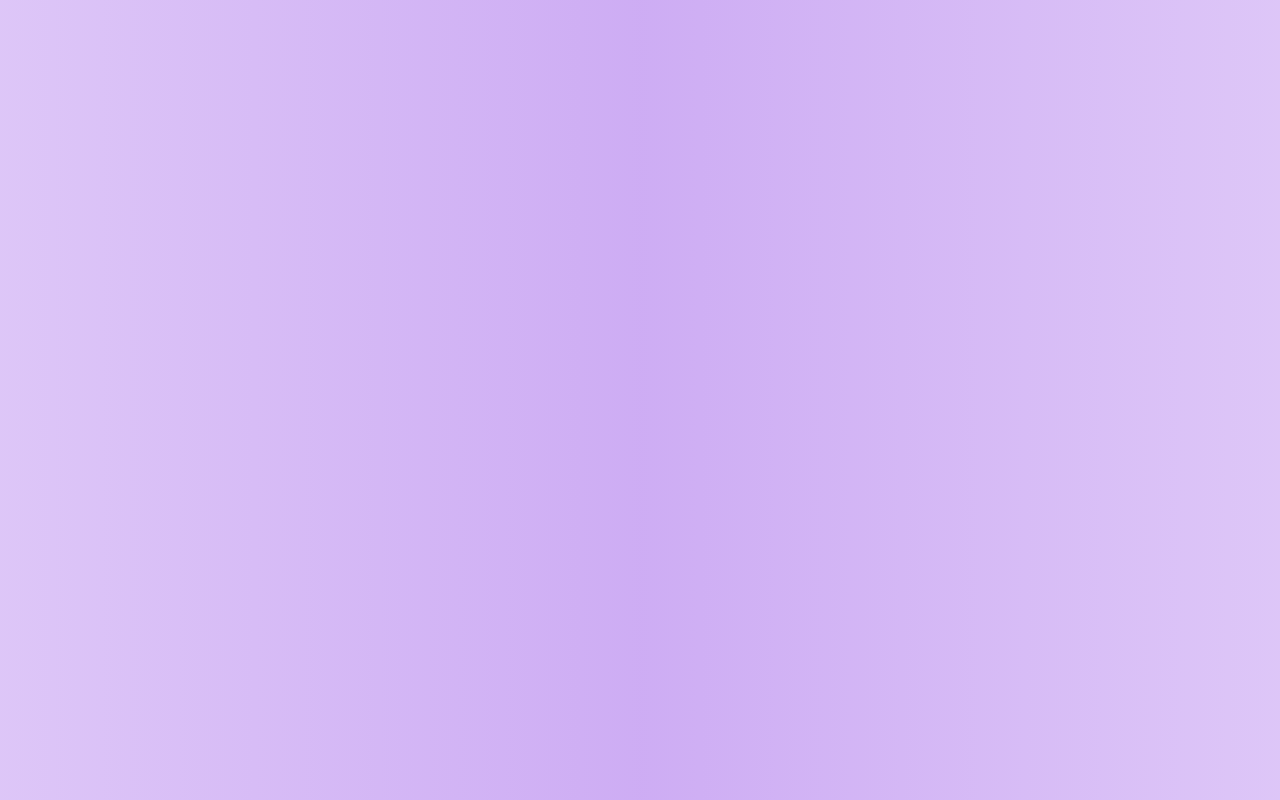
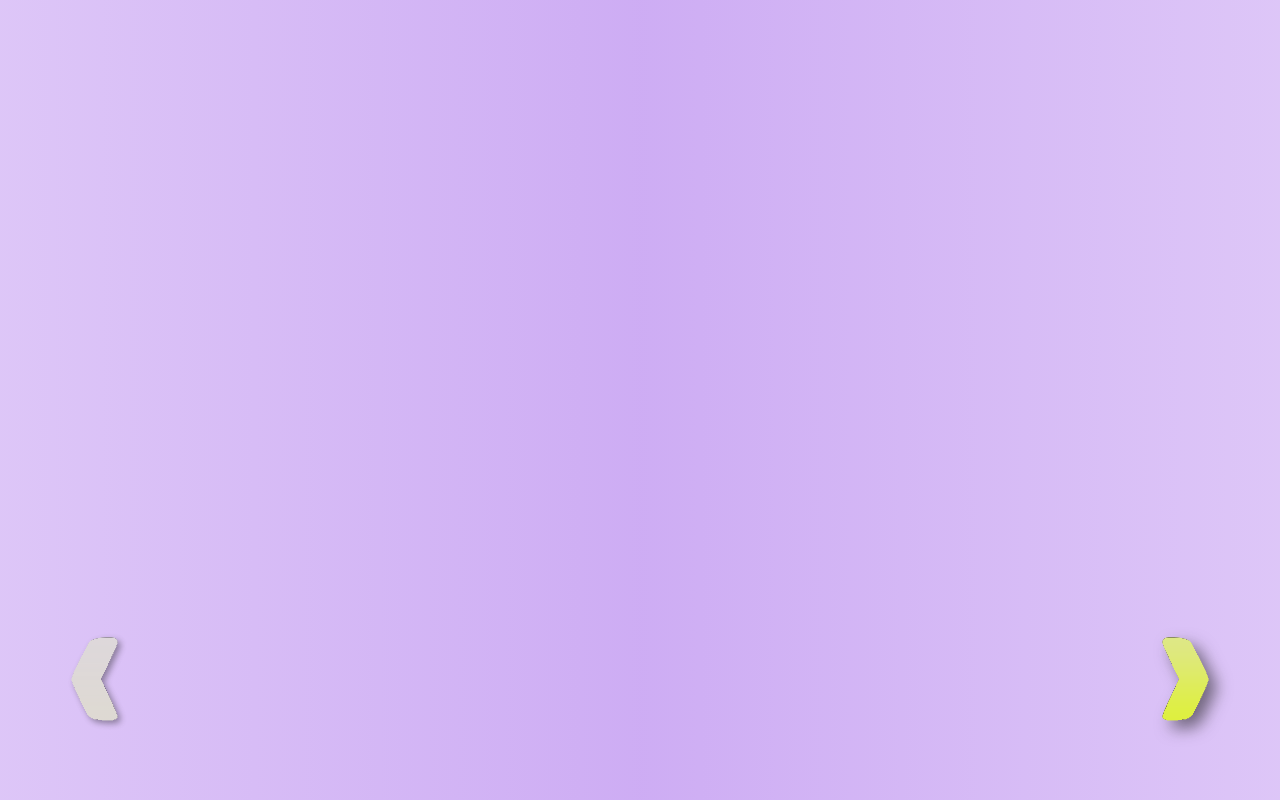
Before and after one commit to TurosIgor/taboo, a React (Vite) app in the folder taboo/: page /howTo in a window 1280 px wide. Built offline with nearby package versions, Linux system fonts and the light colour scheme.

Commit message:
basic HowToPlay page (no content)

```diff
--- /dev/null
+++ b/taboo/src/components/HowToPlayArrow/HowToPlayArrow.css
@@ -0,0 +1,87 @@
+.HowToPlayArrow {
+    position: relative;
+    top: 35vh;
+    height: 8rem;
+    width: 8rem;
+    cursor: pointer;
+    image-rendering:crisp-edges;
+    filter: drop-shadow(.5rem .5rem .5rem #1a1a1a8c);
+}
+.HowToPlayArrow[disabled]{
+    cursor: auto;
+    opacity: 75%;
+    filter: saturate(15%) drop-shadow(.2rem .2rem .2rem #1a1a1a8c);
+}
+.HowToPlayArrow[disabled]:hover{
+    animation: none;
+}
+.HowToPlayArrow:hover {
+    border-radius: 4rem;
+    animation: fillOnHover .1s linear;
+}
+@keyframes fillOnHover {
+    0% {
+        background-image: linear-gradient(to bottom, rgba(222, 232, 135, 0), rgba(222, 240, 63, 0));
+    }
+    5% {
+        background-image: linear-gradient(to bottom, rgba(222, 232, 135, 0.05), rgba(222, 240, 63, 0.05));
+    }
+    10% {
+        background-image: linear-gradient(to bottom, rgba(222, 232, 135, 0.1), rgba(222, 240, 63, 0.1));
+    }
+    15% {
+        background-image: linear-gradient(to bottom, rgba(222, 232, 135, 0.15), rgba(222, 240, 63, 0.15));
+    }
+    20% {
+        background-image: linear-gradient(to bottom, rgba(222, 232, 135, 0.2), rgba(222, 240, 63, 0.2));
+    }
+    25% {
+        background-image: linear-gradient(to bottom, rgba(222, 232, 135, 0.25), rgba(222, 240, 63, 0.25));
+    }
+    30% {
+        background-image: linear-gradient(to bottom, rgba(222, 232, 135, 0.3), rgba(222, 240, 63, 0.3));
+    }
+    35% {
+        background-image: linear-gradient(to bottom, rgba(222, 232, 135, 0.35), rgba(222, 240, 63, 0.35));
+    }
+    40% {
+        background-image: linear-gradient(to bottom, rgba(222, 232, 135, 0.40), rgba(222, 240, 63, 0.40));
+    }
+    45% {
+        background-image: linear-gradient(to bottom, rgba(222, 232, 135, 0.45), rgba(222, 240, 63, 0.45));
+    }
+    50% {
+        background-image: linear-gradient(to bottom, rgba(222, 232, 135, .5), rgba(222, 240, 63, .5));
+    }
+    55% {
+        background-image: linear-gradient(to bottom, rgba(222, 232, 135, .55), rgba(222, 240, 63, .55));
+    }
+    60% {
+        background-image: linear-gradient(to bottom, rgba(222, 232, 135, 0.60), rgba(222, 240, 63, 0.60));
+    }
+    65% {
+        background-image: linear-gradient(to bottom, rgba(222, 232, 135, 0.65), rgba(222, 240, 63, 0.65));
+    }
+    70% {
+        background-image: linear-gradient(to bottom, rgba(222, 232, 135, 0.70), rgba(222, 240, 63, 0.70));
+    }
+    75% {
+        background-image: linear-gradient(to bottom, rgba(222, 232, 135, 0.75), rgba(222, 240, 63, 0.75));
+    }
+    80% {
+        background-image: linear-gradient(to bottom, rgba(222, 232, 135, 0.8), rgba(222, 240, 63, 0.8));
+    }
+    85% {
+        background-image: linear-gradient(to bottom, rgba(222, 232, 135, 0.85), rgba(222, 240, 63, 0.85));
+    }
+    90% {
+        background-image: linear-gradient(to bottom, rgba(222, 232, 135, 0.9), rgba(222, 240, 63, 0.9));
+    }
+    95% {
+        background-image: linear-gradient(to bottom, rgba(222, 232, 135, 0.95), rgba(222, 240, 63, 0.95));
+    }
+    100% {
+        background-image: linear-gradient(to bottom, rgba(222, 232, 135, 1), rgba(222, 240, 63, 1));
+    }
+
+}
--- /dev/null
+++ b/taboo/src/components/HowToPlayArrow/HowToPlayArrow.jsx
@@ -0,0 +1,27 @@
+import "./HowToPlayArrow.css"
+import { useState, useEffect } from "react"
+
+export default function HowToPlayArrow ({ arrowIcon, filledIcon, disabled, setPage, stepIncrement }) {
+    const [hover, setHover] = useState(false);
+    const [icon, setIcon] = useState(undefined);
+
+    useEffect(() => {
+        if(!disabled) {
+            setTimeout(() => {
+                setIcon(hover ? filledIcon : arrowIcon)
+            }, 100)
+        } else {
+            setIcon(arrowIcon);
+        }
+    }, [hover])
+
+    return (
+    <img className="HowToPlayArrow"
+        disabled={disabled}
+        src={icon}
+        onClick={e => setPage(page => page + stepIncrement)}
+        onMouseEnter={e => setHover(true)}
+        onMouseLeave={e => setHover(false)}
+        />
+    )
+}
--- a/taboo/src/pages/HowToPlay/HowToPlay.css
+++ b/taboo/src/pages/HowToPlay/HowToPlay.css
@@ -0,0 +1,20 @@
+.HowToPlay {
+    display: flex;
+    width: 95vw;
+    flex-direction: row;
+    justify-content: space-between;
+}
+img {
+    position: relative;
+    top: 35vh;
+    height: 8rem;
+    width: 8rem;
+    cursor: pointer;
+    image-rendering:crisp-edges;
+    filter: drop-shadow(.5rem .5rem .5rem #1a1a1a8c);
+}
+img:disabled {
+    cursor: auto;
+    opacity: 50%;
+    filter: drop-shadow(.2rem .2rem .2rem #1a1a1a8c);
+}
--- a/taboo/src/pages/HowToPlay/HowToPlay.jsx
+++ b/taboo/src/pages/HowToPlay/HowToPlay.jsx
@@ -1,3 +1,19 @@
+import "./HowToPlay.css"
+import { useState } from "react"
+import LeftArrow from "../../assets/left_arrow.svg"
+import RightArrow from "../../assets/right_arrow.svg"
+import LeftFilled from "../../assets/left_filled.svg"
+import RightFilled from "../../assets/right_filled.svg"
+import HowToPlayArrow from "../../components/HowToPlayArrow/HowToPlayArrow"
+
 export default function HowToPlay () {
-    return <></>
+    const [page, setPage] = useState(1);
+
+    return (
+    <div className="HowToPlay">
+        <HowToPlayArrow arrowIcon={LeftArrow} filledIcon={LeftFilled} disabled={page < 2} setPage={setPage} stepIncrement={ -1 } />
+        <div className="SlideContainer" ></div>
+        <HowToPlayArrow arrowIcon={RightArrow} filledIcon={RightFilled} disabled={page > 4} setPage={setPage} stepIncrement={ 1 } />
+    </div>
+    )
 }
```
